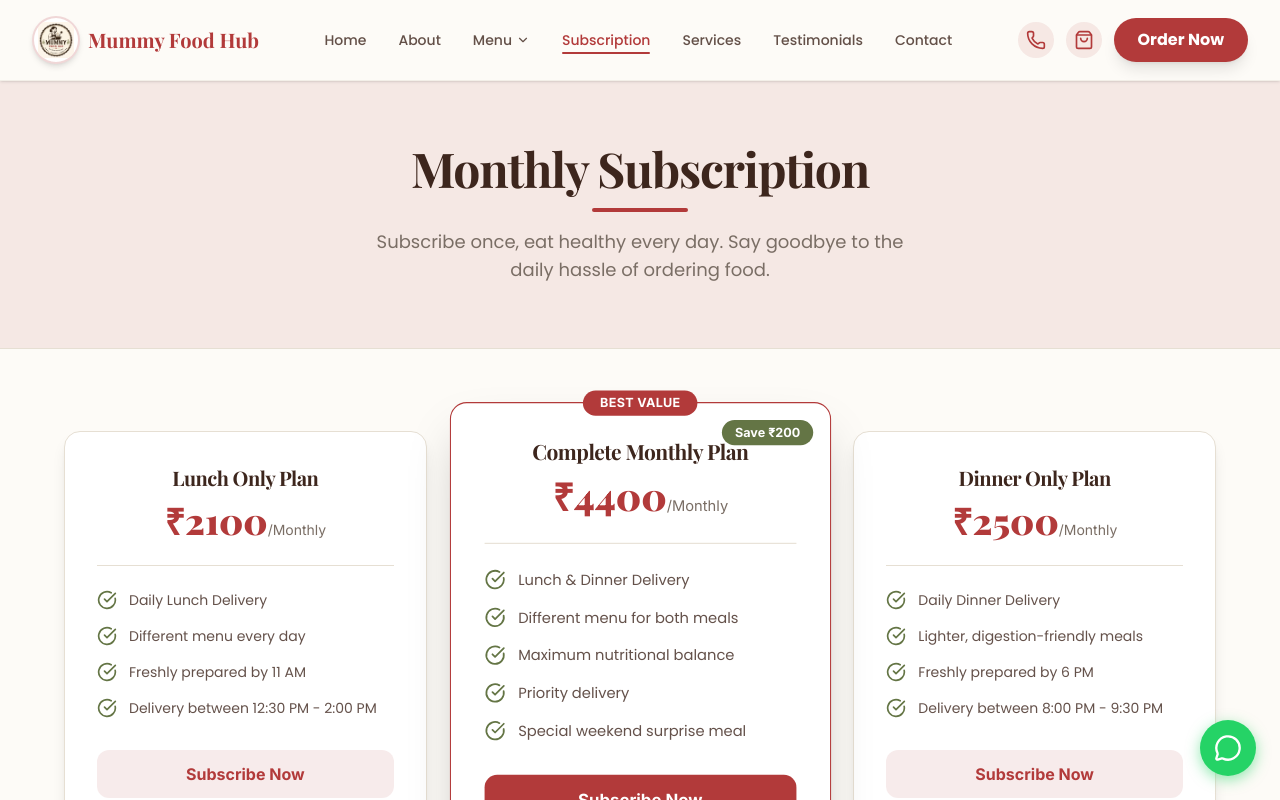
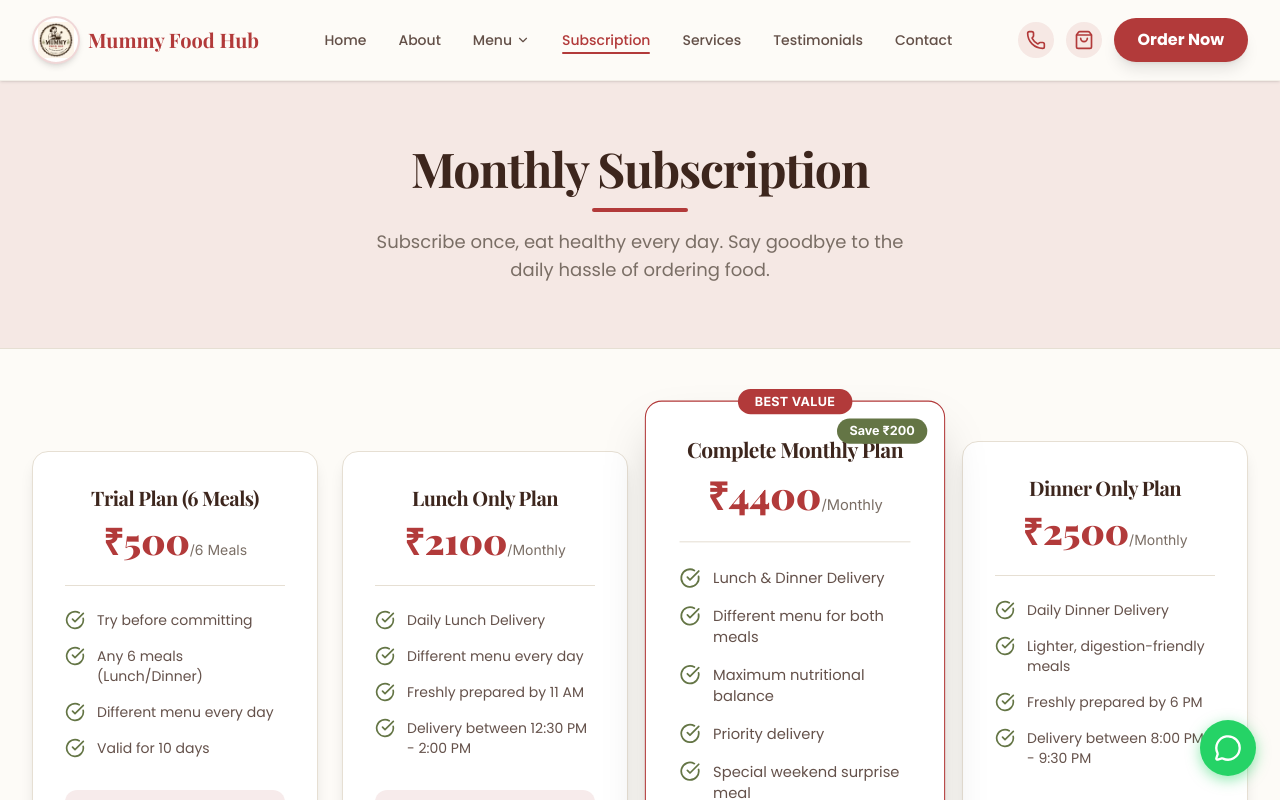
Before and after one commit to weber011/mummyfoodhub1, a Next.js app: page /subscription in a window 1280 px wide. Shown: the top 800 px of the page. Built offline with nearby package versions, Linux system fonts and the light colour scheme; a web font is replaced by a local one.

Commit message:
Add Trial Plan (6 Meals for ₹500) to subscription options

```diff
--- a/src/app/subscription/page.tsx
+++ b/src/app/subscription/page.tsx
@@ -5,6 +5,19 @@ import { CheckCircle, Info } from "lucide-react";
 import Link from "next/link";
 
 const plans = [
+  {
+    id: "trial",
+    name: "Trial Plan (6 Meals)",
+    price: 500,
+    duration: "6 Meals",
+    features: [
+      "Try before committing",
+      "Any 6 meals (Lunch/Dinner)",
+      "Different menu every day",
+      "Valid for 10 days"
+    ],
+    recommended: false,
+  },
   {
     id: "lunch",
     name: "Lunch Only Plan",
@@ -62,7 +75,7 @@ export default function SubscriptionPage() {
       <div className="container mx-auto px-4 sm:px-6 lg:px-8 py-16">
 
         {/* Pricing Cards */}
-        <div className="grid grid-cols-1 md:grid-cols-3 gap-8 max-w-6xl mx-auto mb-20 items-center">
+        <div className="grid grid-cols-1 md:grid-cols-2 lg:grid-cols-4 gap-6 max-w-7xl mx-auto mb-20 items-center">
           {plans.map((plan, idx) => (
             <motion.div
               key={plan.id}
```
